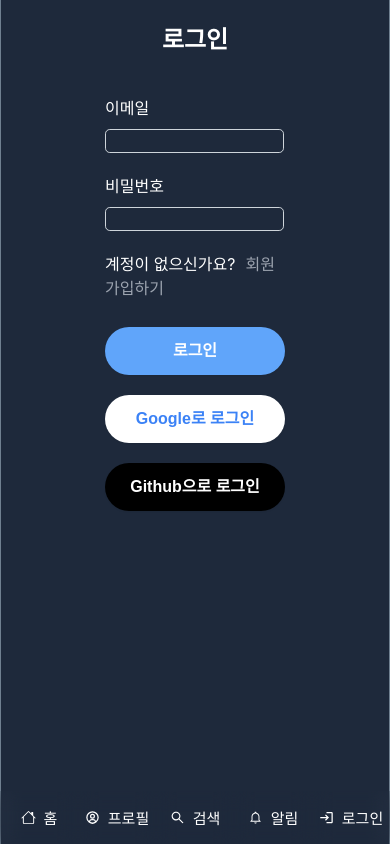
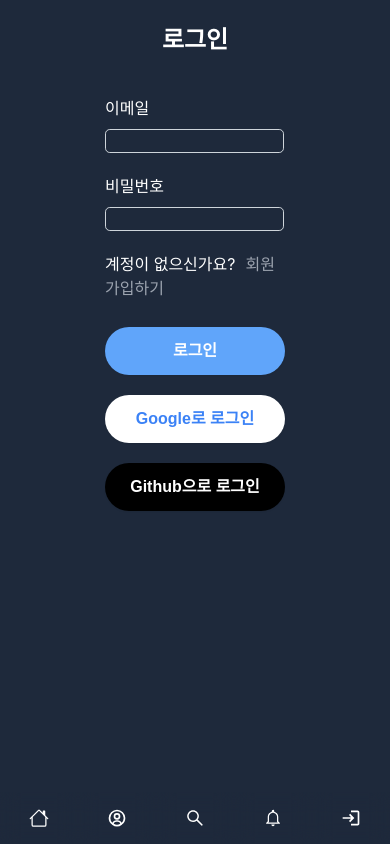
Before and after one commit to system-mania/react-twitter, a React (Create React App) app: page /users/login in a window 390 px wide. Built offline with nearby package versions, Linux system fonts and the light colour scheme; no server answers.

Commit message:
반응형 디자인mixin

```diff
--- /dev/null
+++ b/src/_utils.scss
@@ -0,0 +1,45 @@
+$background: #1e293b;
+$backgroundLight: #29344d;
+$activeBg: #3c495f5f;
+$white: #fff;
+$border: #708090;
+$primaryColor: #60a5fa;
+$activeBorder: #3b82f6;
+$grayText: #9ca3af;
+$danger: #dc2626;
+$dangerDark: #dc26268e;
+$gray: #6b7280;
+$grayDark: #4c516b;
+
+$font: -apple-system, BlinkMacSystemFont, 'Segoe UI', 'Roboto', 'Oxygen',
+  'Ubuntu', 'Cantarell', 'Fira Sans', 'Droid Sans', 'Helvetica Neue', sans-serif;
+
+//Breakpoints
+$mobile: 360px;
+$tablet: 600px;
+$desktop: 1024px;
+
+//media query mixins
+@mixin xsMobile {
+  @media (max-width: #{$mobile - 1px}) {
+    @content;
+  }
+}
+
+@mixin mobile {
+  @media (min-width: $mobile) and (max-width: #{$tablet - 1px}) {
+    @content;
+  }
+}
+
+@mixin tablet {
+  @media (min-width: $tablet) and (max-width: #{$desktop - 1px}) {
+    @content;
+  }
+}
+
+@mixin desktop {
+  @media (min-width: $desktop) {
+    @content;
+  }
+}
--- a/src/components/Menu.tsx
+++ b/src/components/Menu.tsx
@@ -20,24 +20,24 @@ export default function MenuList() {
       <div className="footer__grid">
         <button type="button" onClick={() => navigate('/')}>
           <BsHouse />
-          {t('MENU_HOME')}
+          <span className="footer__grid--text"> {t('MENU_HOME')}</span>
         </button>
         <button type="button" onClick={() => navigate('/profile')}>
           <BiUserCircle />
-          {t('MENU_PROFILE')}
+          <span className="footer__grid--text"> {t('MENU_PROFILE')}</span>
         </button>
         <button type="button" onClick={() => navigate('/search')}>
           <AiOutlineSearch />
-          {t('MENU_SEARCH')}
+          <span className="footer__grid--text"> {t('MENU_SEARCH')}</span>
         </button>
         <button type="button" onClick={() => navigate('/notifications')}>
           <IoMdNotificationsOutline />
-          {t('MENU_NOTI')}
+          <span className="footer__grid--text"> {t('MENU_NOTI')}</span>
         </button>
         {user === null ? (
           <button type="button" onClick={() => navigate('/users/login')}>
             <MdLogin />
-            {t('MENU_LOGIN')}
+            <span className="footer__grid--text"> {t('MENU_LOGIN')}</span>
           </button>
         ) : (
           <button
@@ -49,7 +49,7 @@ export default function MenuList() {
               navigate('/');
             }}>
             <MdLogout />
-            {t('MENU_LOGOUT')}
+            <span className="footer__grid--text"> {t('MENU_LOGOUT')}</span>
           </button>
         )}
       </div>
--- a/src/index.scss
+++ b/src/index.scss
@@ -1,18 +1,4 @@
-$background: #1e293b;
-$backgroundLight: #29344d;
-$activeBg: #3c495f5f;
-$white: #fff;
-$border: #708090;
-$primaryColor: #60a5fa;
-$activeBorder: #3b82f6;
-$grayText: #9ca3af;
-$danger: #dc2626;
-$dangerDark: #dc26268e;
-$gray: #6b7280;
-$grayDark: #4c516b;
-
-$font: -apple-system, BlinkMacSystemFont, 'Segoe UI', 'Roboto', 'Oxygen',
-  'Ubuntu', 'Cantarell', 'Fira Sans', 'Droid Sans', 'Helvetica Neue', sans-serif;
+@import './utils.scss';
 
 //전체 레이아웃
 body {
@@ -82,6 +68,10 @@ body {
     grid-template-columns: repeat(5, minmax(0, 1fr));
     background-color: transparent;
 
+    &--text {
+      background-color: transparent;
+    }
+
     button {
       border: none;
       display: flex;
@@ -98,6 +88,46 @@ body {
         background-color: transparent;
       }
     }
+  }
+}
+
+@include xsMobile {
+  .footer {
+    display: none;
+  }
+  .layout {
+    border: none;
+  }
+}
+@include mobile {
+  .footer {
+    &__grid {
+      &--text {
+        display: none;
+      }
+      button {
+        font-size: 20px;
+      }
+    }
+  }
+  .layout {
+    border: none;
+  }
+}
+
+@include tablet {
+  .footer {
+    &__grid {
+      &--text {
+        display: none;
+      }
+      button {
+        font-size: 24px;
+      }
+    }
+  }
+  .layout {
+    border: none;
   }
 }
 
```
